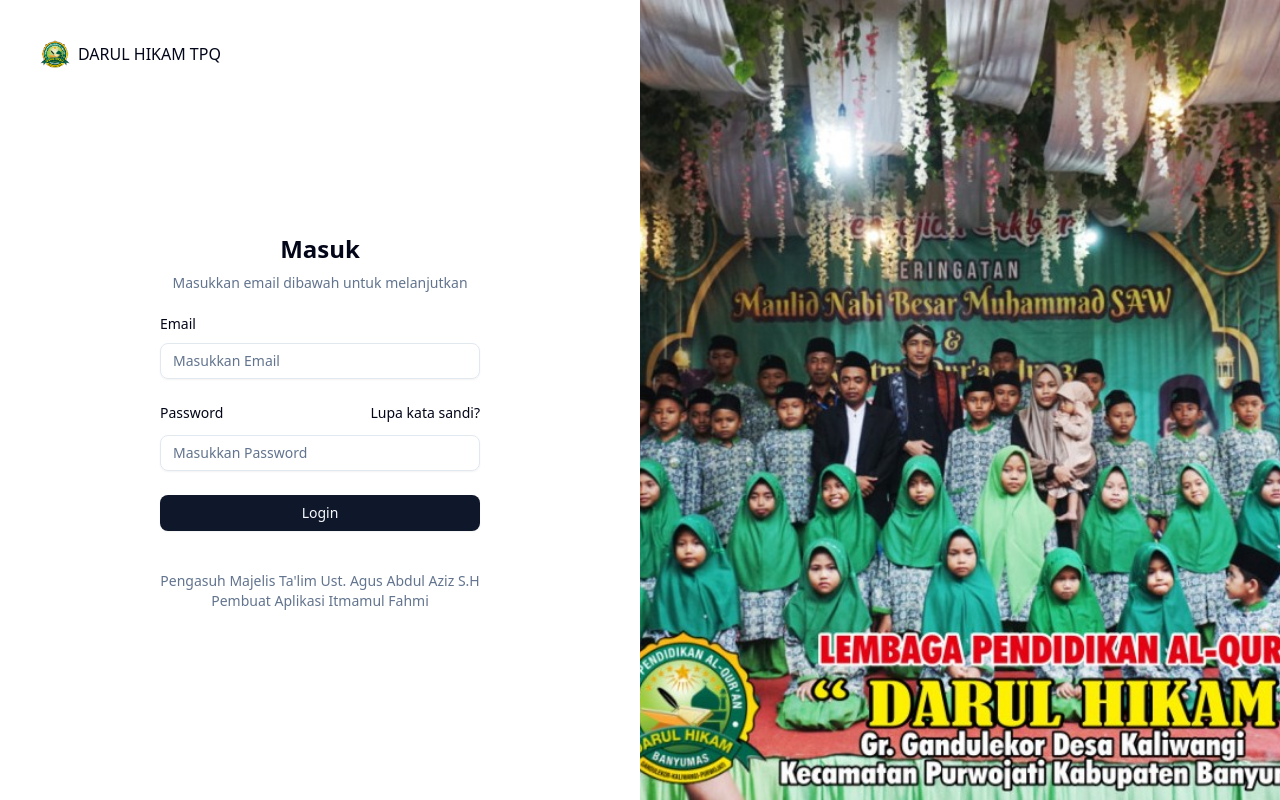
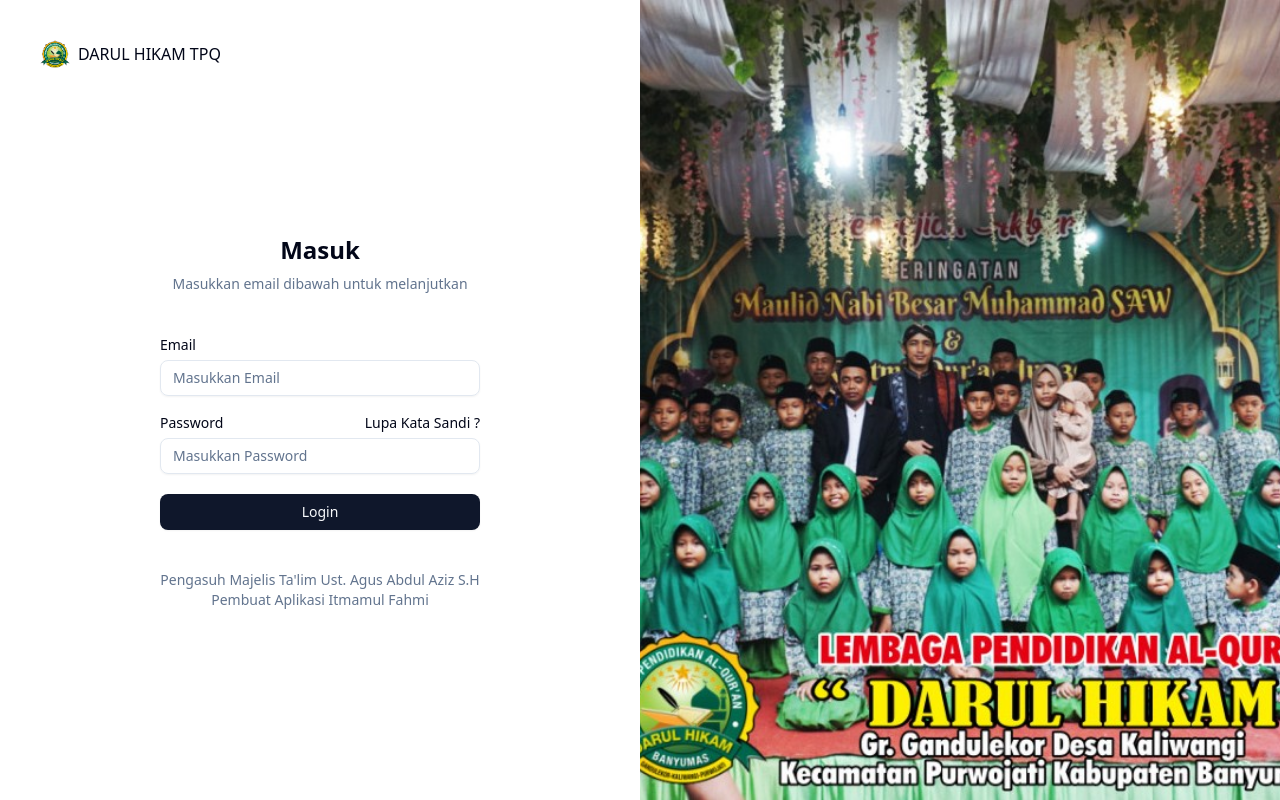
Before and after one commit to fahmiitmamul/darul-hikam-frontend, a Next.js app: page /login in a window 1280 px wide. Built offline with nearby package versions, Linux system fonts and the light colour scheme.

Commit message:
feat: update auth

```diff
--- /dev/null
+++ b/app/api/auth/[...nextauth]/route.js
@@ -0,0 +1,6 @@
+import NextAuth from "next-auth";
+import { authOptions } from "@/authOptions";
+
+const handler = NextAuth(authOptions);
+
+export { handler as GET, handler as POST };
--- a/app/page.js
+++ b/app/page.js
@@ -1,3 +1,4 @@
+"use client";
 import Sidebar from "@/components/sidebar-wrapper";
 import AppHeader from "@/components/app-header";
 import {
@@ -11,8 +12,20 @@ import { Info } from "lucide-react";
 import { Volume2 } from "lucide-react";
 import { LayoutTemplate } from "lucide-react";
 import { UsersRound } from "lucide-react";
+import { useEffect } from "react";
+import { useRouter } from "next/navigation";
 
 export default function Page() {
+  const router = useRouter();
+
+  useEffect(() => {
+    let isAuthenticated = false;
+
+    if (!isAuthenticated) {
+      router.push("/login");
+    }
+  }, []);
+
   return (
     <Sidebar>
       <div className="flex flex-col w-full">
--- /dev/null
+++ b/authOptions.js
@@ -0,0 +1,31 @@
+// authOptions.ts
+import CredentialsProvider from "next-auth/providers/credentials";
+
+export const authOptions = {
+  providers: [
+    CredentialsProvider({
+      name: "Credentials",
+      credentials: {
+        username: { label: "Username", type: "text" },
+        password: { label: "Password", type: "password" },
+      },
+      async authorize(credentials) {
+        // Ganti dengan validasi user dari database
+        if (
+          credentials?.username === "admin" &&
+          credentials?.password === "1234"
+        ) {
+          return { id: "1", name: "Admin", email: "admin@example.com" };
+        }
+        return null;
+      },
+    }),
+  ],
+  pages: {
+    signIn: "/login",
+  },
+  session: {
+    strategy: "jwt",
+  },
+  secret: process.env.NEXTAUTH_SECRET, // buat .env dengan kunci ini
+};
--- a/components/login-form.jsx
+++ b/components/login-form.jsx
@@ -6,11 +6,60 @@ import { Label } from "@/components/ui/label";
 import { useRouter } from "next/navigation";
 import Link from "next/link";
 import { toast } from "sonner";
+import { signIn } from "next-auth/react";
+import { useState } from "react";
+import {
+  Form,
+  FormControl,
+  FormField,
+  FormItem,
+  FormLabel,
+  FormMessage,
+} from "@/components/ui/form";
+import { zodResolver } from "@hookform/resolvers/zod";
+import { z } from "zod";
+import { useForm } from "react-hook-form";
 
 export function LoginForm({ className, ...props }) {
   const router = useRouter();
+  const [error, setError] = useState("");
+
+  const handleSubmit = async (e) => {
+    e.preventDefault();
+    const res = await signIn("credentials", {
+      redirect: false,
+      username: e.target.username.value,
+      password: e.target.password.value,
+    });
+
+    if (res?.error) {
+      setError("Login gagal");
+    } else {
+      router.push("/dashboard");
+    }
+  };
+
+  const schemaLogin = z.object({
+    email: z
+      .string({ message: "Masukkan Email" })
+      .email({ message: "Email tidak valid" }),
+    password: z.string({ message: "Masukkan Password" }),
+  });
+
+  const loginForm = useForm({
+    resolver: zodResolver(schemaLogin),
+    defaultValues: {
+      email: "",
+      password: "",
+    },
+  });
+
+  const onSubmit = (data) => {
+    console.log("Form data:", data);
+  };
+
   return (
-    <form className={cn("flex flex-col gap-6", className)} {...props}>
+    <div className={cn("flex flex-col gap-6", className)} {...props}>
       <div className="flex flex-col items-center gap-2 text-center">
         <h1 className="text-2xl font-bold">Masuk</h1>
         <p className="text-muted-foreground text-sm text-balance">
@@ -18,47 +67,59 @@ export function LoginForm({ className, ...props }) {
         </p>
       </div>
       <div className="grid gap-6">
+        <Form {...loginForm}>
+          <form
+            onSubmit={loginForm.handleSubmit(onSubmit)}
+            className="space-y-5 mt-5"
+          >
             <div className="grid gap-3">
-          <Label htmlFor="email">Email</Label>
-          <Input
-            id="email"
-            type="email"
-            placeholder="Masukkan Email"
-            required
+              <FormField
+                control={loginForm.control}
+                name="email"
+                render={({ field }) => (
+                  <FormItem>
+                    <FormLabel>Email</FormLabel>
+                    <FormControl>
+                      <Input placeholder="Masukkan Email" {...field} />
+                    </FormControl>
+                    <FormMessage />
+                  </FormItem>
+                )}
               />
             </div>
             <div className="grid gap-3">
-          <div className="flex items-center">
-            <Label htmlFor="password">Password</Label>
+              <FormField
+                control={loginForm.control}
+                name="password"
+                render={({ field }) => (
+                  <FormItem>
+                    <div className="w-full flex justify-between">
+                      <FormLabel>Password</FormLabel>
+                      <FormLabel>
                         <Link
                           href="/lupa-sandi"
-              className="ml-auto inline-block text-sm underline-offset-4 hover:underline"
+                          className="font-normal underline-offset-4 hover:underline"
                         >
-              Lupa kata sandi?
+                          Lupa Kata Sandi ?
                         </Link>
+                      </FormLabel>
                     </div>
+                    <FormControl>
                       <Input
-            id="password"
                         type="password"
-            required
                         placeholder="Masukkan Password"
+                        {...field}
+                      />
+                    </FormControl>
+                    <FormMessage />
+                  </FormItem>
+                )}
               />
             </div>
-        <Button
-          type="button"
-          className="w-full cursor-pointer"
-          onClick={() => {
-            toast("Login Berhasil", {
-              description: "Anda akan diarahkan ke halaman login",
-            });
-            setTimeout(() => {
-              router.push("/");
-            }, 1000);
-          }}
-        >
-          Login
-        </Button>
+            <Button className="w-full cursor-pointer">Login</Button>
+          </form>
+        </Form>
       </div>
-    </form>
+    </div>
   );
 }
--- /dev/null
+++ b/middleware.js
@@ -0,0 +1,11 @@
+import { withAuth } from "next-auth/middleware";
+
+export default withAuth({
+  pages: {
+    signIn: "/login",
+  },
+});
+
+export const config = {
+  matcher: ["/dashboard/:path*", "/dashboard"],
+};
--- a/package.json
+++ b/package.json
@@ -34,6 +34,7 @@
     "date-fns": "^4.1.0",
     "lucide-react": "^0.503.0",
     "next": "15.3.1",
+    "next-auth": "^4.24.11",
     "next-themes": "^0.4.6",
     "react": "^19.0.0",
     "react-day-picker": "8.10.1",
```
Also changed, not shown: 1 other file (tests, documents, lock files or other folders). Lines whose indentation alone changed are shown as unchanged.
